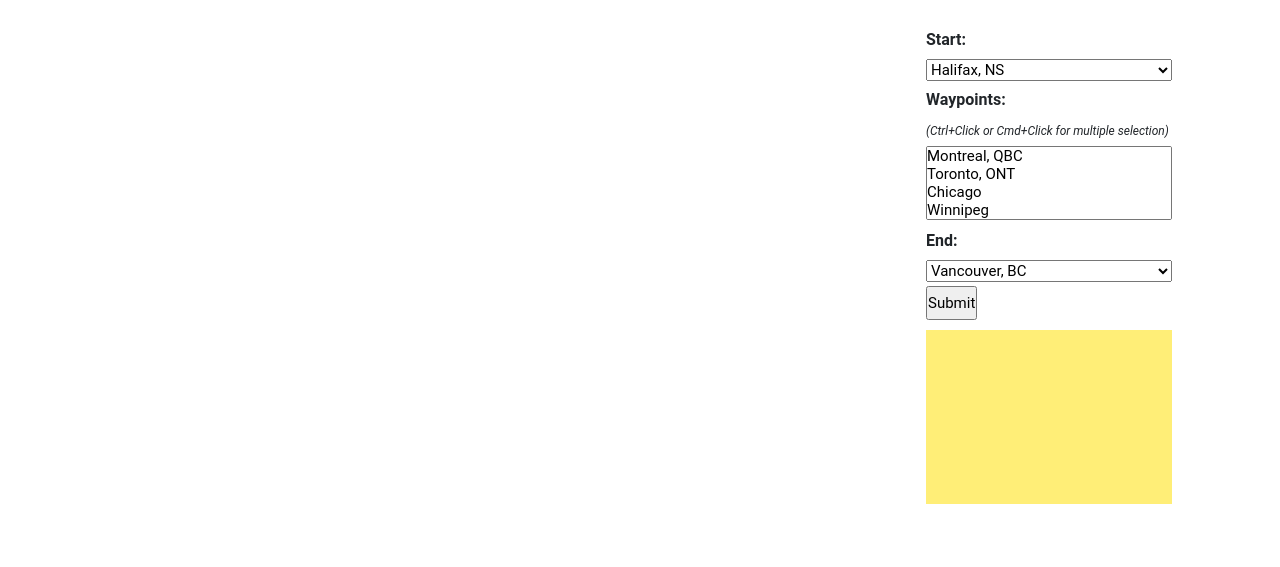
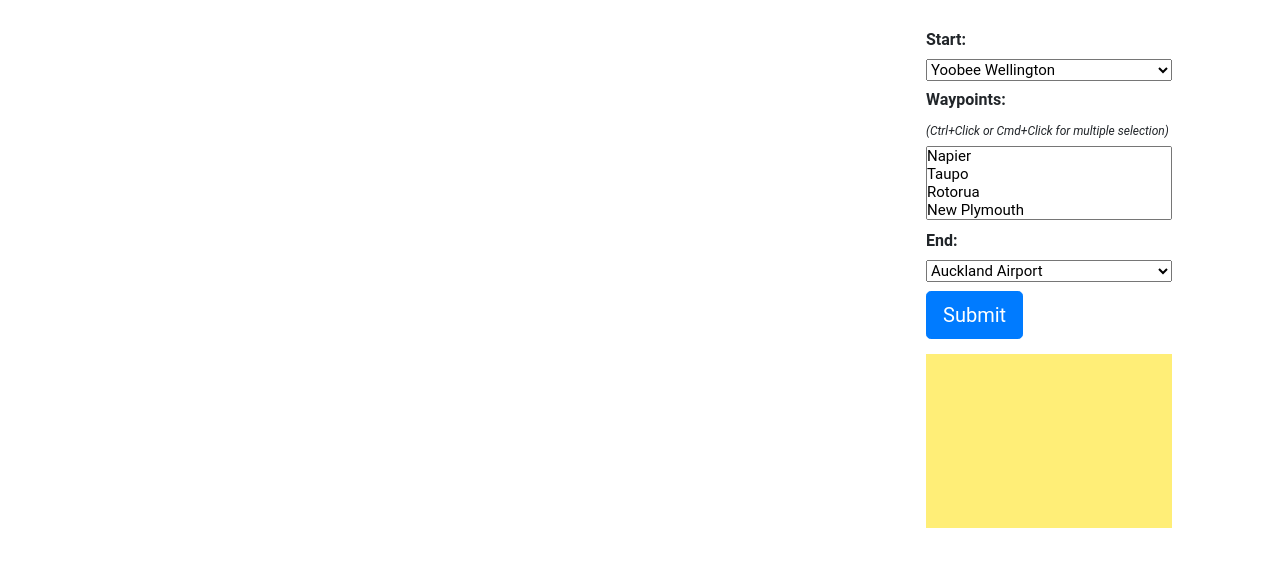
Before and after one commit to rustychaiNZ/LocationWaypointsExercise, a plain HTML site: page index.html in a window 1280 px wide. Shown: the part 51-618 px from the top of the page. Drawn offline with nearby package versions, Linux system fonts and the light colour scheme; a script that the page names is missing.

Commit message:
changed the map to NZ locations

```diff
--- a/css/stylesheet.css
+++ b/css/stylesheet.css
@@ -22,15 +22,13 @@
 	font-size: 12px;
 }
 html, body {
-	height: 100%;
 	margin: 0;
 	padding: 0;
 }
 #map {
-	height: 100%;
+	height: 875px;
 	float: left;
 	width: 70%;
-	height: 100%;
 }
 #right-panel {
 	margin: 20px;
@@ -46,5 +44,9 @@ html, body {
 	background-color: #FFEE77;
 	padding: 10px;
 	overflow: scroll;
-	height: 174px;
+	min-height: 174px;
+	max-height: auto;
 }
+.btn{
+	margin: 2% 0;
+}
--- a/index.html
+++ b/index.html
@@ -18,38 +18,40 @@
 		<div>
 		<b>Start:</b>
 		<select id="start">
-			<option value="Halifax, NS">Halifax, NS</option>
-			<option value="Boston, MA">Boston, MA</option>
-			<option value="New York, NY">New York, NY</option>
-			<option value="Miami, FL">Miami, FL</option>
+			<option value="Yoobee Colleges - Wellington Campus Bunny Street, Pipitea, Wellington">Yoobee Wellington</option>
+			<option value="Napier i-SITE Visitor Information Centre Marine Parade, Napier South, Napier">Napier</option>
+			<option value="Taupo">Taupo</option>
+			<option value="Rotorua">Rotorua</option>
+			<option value="New Plymouth">New Plymouth</option>
+			<option value="Hamilton">Hamilton</option>
 		</select>
 		<br>
 		<b>Waypoints:</b> <br>
 		<i>(Ctrl+Click or Cmd+Click for multiple selection)</i> <br>
 		<select multiple id="waypoints">
-			<option value="montreal, quebec">Montreal, QBC</option>
-			<option value="toronto, ont">Toronto, ONT</option>
-			<option value="chicago, il">Chicago</option>
-			<option value="winnipeg, mb">Winnipeg</option>
-			<option value="fargo, nd">Fargo</option>
-			<option value="calgary, ab">Calgary</option>
-			<option value="spokane, wa">Spokane</option>
+			<option value="Napier i-SITE Visitor Information Centre Marine Parade, Napier South, Napier">Napier</option>
+			<option value="Taupo">Taupo</option>
+			<option value="Rotorua">Rotorua</option>
+			<option value="New Plymouth">New Plymouth</option>
+			<option value="Hamilton">Hamilton</option>
 		</select>
 		<br>
 		<b>End:</b>
 		<select id="end">
-			<option value="Vancouver, BC">Vancouver, BC</option>
-			<option value="Seattle, WA">Seattle, WA</option>
-			<option value="San Francisco, CA">San Francisco, CA</option>
-			<option value="Los Angeles, CA">Los Angeles, CA</option>
+			<option value="Auckland Airport (AKL) Ray Emery Drive, Auckland Airport, Auckland">Auckland Airport</option>
+			<option value="Napier i-SITE Visitor Information Centre Marine Parade, Napier South, Napier">Napier</option>
+			<option value="Taupo">Taupo</option>
+			<option value="Rotorua">Rotorua</option>
+			<option value="New Plymouth">New Plymouth</option>
+			<option value="Hamilton">Hamilton</option>
 		</select>
 		<br>
-			<input type="submit" id="submit">
+			<button class="btn btn-lg btn-primary" id="submit">Submit</button>
 		</div>
 			<div id="directions-panel"></div>
 		</div>
 
-		<div id="map"></div>
+
 
 		<!-- Optional JavaScript -->
 		<!-- jQuery first, then Popper.js, then Bootstrap JS -->
--- a/js/script.js
+++ b/js/script.js
@@ -3,7 +3,6 @@ console.log('direction');
 // accessing apiKey from config.json
 // apiKey = '[{"key" : "yourKeyGoesHere"}]';
 var myKey = JSON.parse(apiKey); // Convert JSON data into js object
-console.log(myKey[0].key);
 
 // Dynamically creating the script element
 var script = document.createElement('script');
@@ -12,23 +11,31 @@ script.src = 'https://maps.googleapis.com/maps/api/js?key=' + myKey[0].key + '&c
 // Appending to the body of index.html
 document.getElementsByTagName('body')[0].appendChild(script);
 
+
 function initMap() {
+	// Needed to make routues between places. It will open a new object called 'dircetionsService'
 	var directionsService = new google.maps.DirectionsService;
 	var directionsRenderer = new google.maps.DirectionsRenderer;
+	// Creating the new map object
 	var map = new google.maps.Map(document.getElementById('map'), {
 		zoom: 6,
-		center: {lat: 41.85, lng: -87.65}
+		center: {lat: -41.010786, lng: 175.325764}
 	});
 	directionsRenderer.setMap(map);
+	// When the submit button is clicked, the function to calculate the distance between the start and stop markers are calculated
 	document.getElementById('submit').addEventListener('click', function() {
 		calculateAndDisplayRoute(directionsService, directionsRenderer);
 	});
 }
 
+
 function calculateAndDisplayRoute(directionsService, directionsRenderer) {
 	var waypts = [];
+	// Gets the user's selected stops from the waypoints multi select box
 	var checkboxArray = document.getElementById('waypoints');
+	// Loop is to find if more than one waypoint has been selected
 	for (var i = 0; i < checkboxArray.length; i++) {
+		// If more than one point is selected, the waypoints are added to an array
 		if (checkboxArray.options[i].selected) {
 			waypts.push({
 				location: checkboxArray[i].value,
@@ -36,7 +43,7 @@ for (var i = 0; i < checkboxArray.length; i++) {
 			});
 		}
 	}
-// test
+
 	directionsService.route({
 		origin: document.getElementById('start').value,
 		destination: document.getElementById('end').value,
@@ -46,8 +53,14 @@ for (var i = 0; i < checkboxArray.length; i++) {
 	},
 	function(response, status) {
 		if (status === 'OK') {
+
+			console.log(response);
+
 			directionsRenderer.setDirections(response);
 			var route = response.routes[0];
+
+			console.log(route);
+
 			var summaryPanel = document.getElementById('directions-panel');
 			summaryPanel.innerHTML = '';
 			// For each route, display summary information.
@@ -57,7 +70,9 @@ for (var i = 0; i < checkboxArray.length; i++) {
 						'</b><br>';
 				summaryPanel.innerHTML += route.legs[i].start_address + ' to ';
 				summaryPanel.innerHTML += route.legs[i].end_address + '<br>';
-				summaryPanel.innerHTML += route.legs[i].distance.text + '<br><br>';
+				summaryPanel.innerHTML += route.legs[i].distance.text + '<br>';
+				summaryPanel.innerHTML += route.legs[i].duration.text + '<br>';
+				var distance = route.legs[i].distance.text;
 			}
 		} else {
 			window.alert('Directions request failed due to ' + status);
```
Also changed, not shown: assets/jackRussell.jpg (added). Lines whose indentation alone changed are shown as unchanged.
